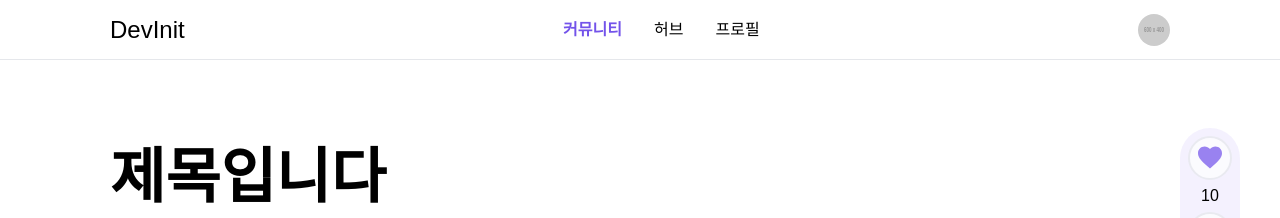
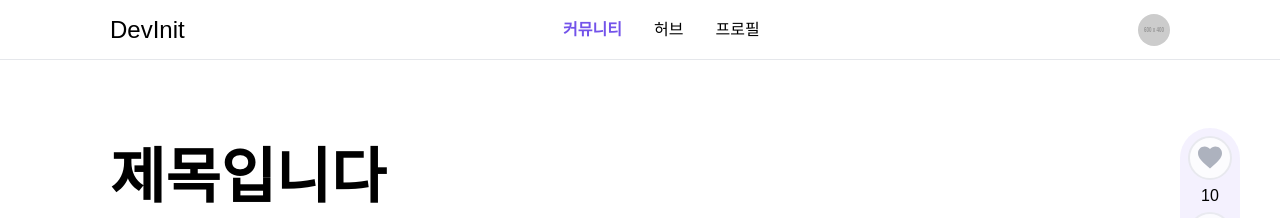
Before and after one commit to seung365/frontend, a React (Vite) app: page /board/community/1 in a window 1280 px wide. Shown: the top 218 px of the page. Built offline with nearby package versions, Linux system fonts and the light colour scheme; no server answers; a web font is replaced by a local one.

Commit message:
feat: FloatingPost에 좋아요 API 연결

```diff
--- /dev/null
+++ b/src/apis/board/usePostRecommendation.tsx
@@ -0,0 +1,19 @@
+import { useCallback } from 'react'
+import { authInstance } from '../fetchInstance'
+
+const usePostRecommendation = () => {
+  const postRecommendation = useCallback(async (boardId: number) => {
+    try {
+      const response = await authInstance.post(
+        `/board/${boardId}/recommendation`,
+      )
+      return response.data
+    } catch (error) {
+      console.error('추천 에러:', error)
+    }
+  }, [])
+
+  return postRecommendation
+}
+
+export default usePostRecommendation
--- a/src/components/BoardDetail/FloatingPost/index.tsx
+++ b/src/components/BoardDetail/FloatingPost/index.tsx
@@ -1,9 +1,11 @@
+import { useState } from 'react'
 import { CopyToClipboard } from 'react-copy-to-clipboard'
-import heart from '../../../assets/icons/heart.svg'
+import { twMerge } from 'tailwind-merge'
+import Heart from '../../../assets/icons/heart.svg?react'
 
 interface FloatingPostProps {
   count: number
-  onheartClick?: () => void
+  onheartClick: () => void
 }
 
 /**
@@ -18,14 +20,26 @@ interface FloatingPostProps {
  */
 
 const FloatingPost = ({ count, onheartClick }: FloatingPostProps) => {
+  const [isLiked, setIsLiked] = useState(false)
+
+  const handleHeartClick = () => {
+    onheartClick()
+    setIsLiked(!isLiked)
+  }
+
   return (
     <div className='fixed z-10 flex flex-col items-center justify-center gap-1 p-2 rounded-full bg-sub-color top-32 right-10'>
       <div className='flex flex-col items-center justify-center gap-1'>
         <button
-          onClick={onheartClick}
-          className='flex items-center justify-center p-1 bg-white border-2 rounded-full w-11 h-11 hover:opacity-100 opacity-70'
+          onClick={handleHeartClick}
+          className='flex items-center justify-center p-1 bg-white border-2 rounded-full w-11 h-11 hover:opacity-100 opacity-80'
         >
-          <img src={heart} className='w-6 h-6' />
+          <Heart
+            className={twMerge(
+              'w-6 h-6',
+              isLiked ? 'text-main-color' : 'text-gray-400',
+            )}
+          />
         </button>
         <p>{count}</p>
       </div>
```
Also changed, not shown: src/assets/icons/heart.svg.
